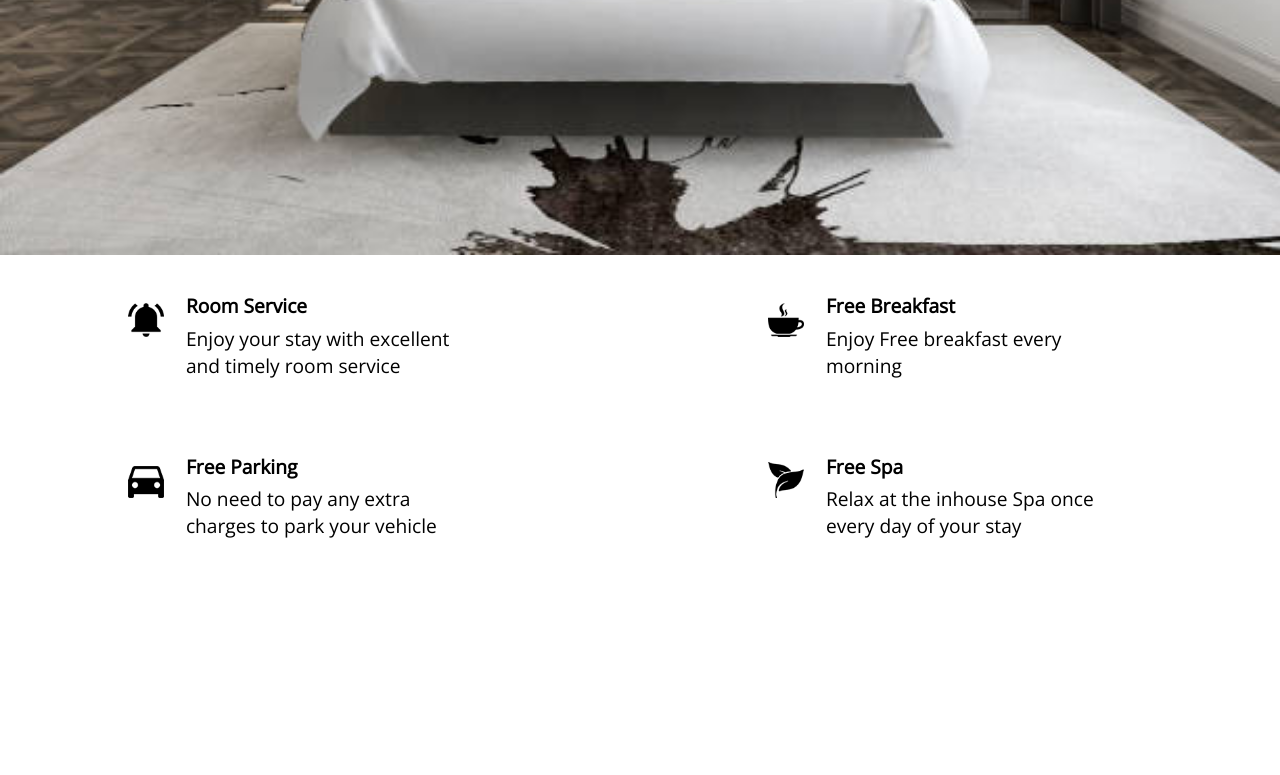
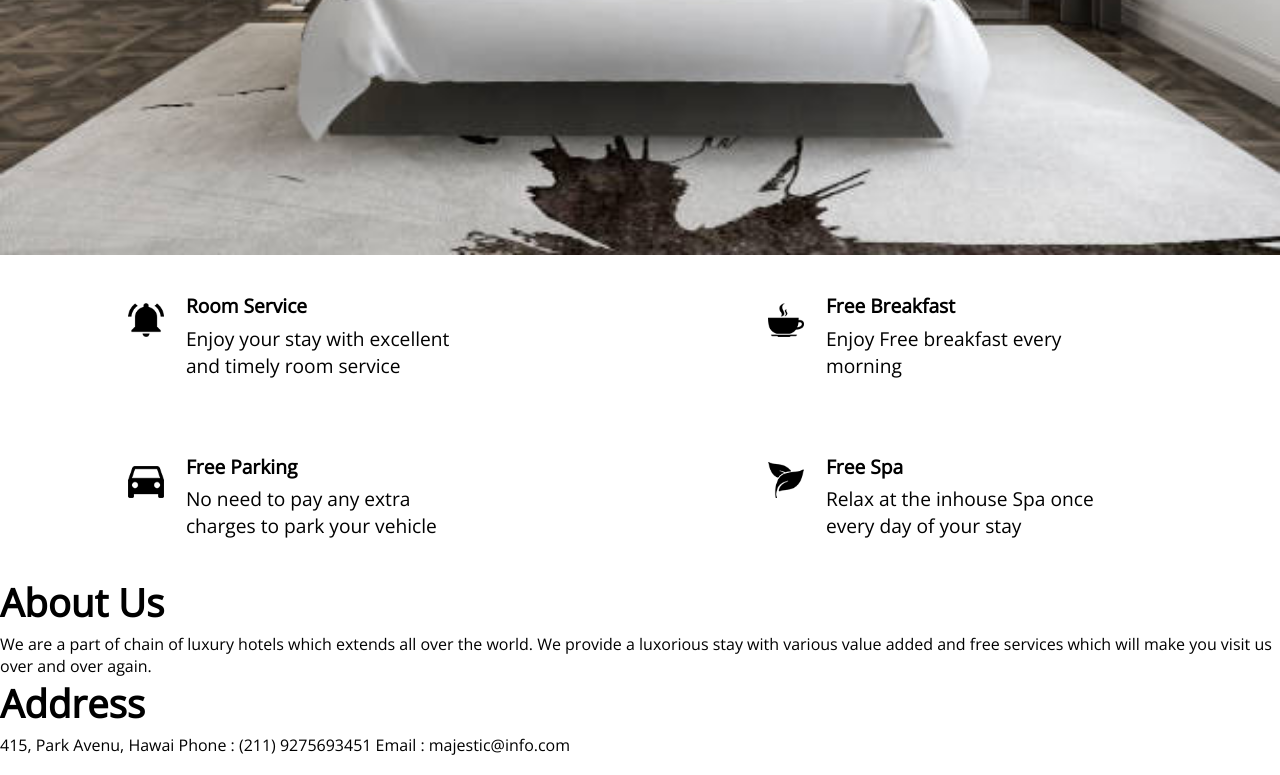
Before and after one commit to GeoffreyMokua/Hotel-booking-app, a plain HTML site: page index.html in a window 1280 px wide. Shown: the part 947-1722 px from the top of the page. Before the commit the page ends 1523 px from the top, so only its background shows below. Drawn offline with nearby package versions, Linux system fonts and the light colour scheme.

Commit message:
this commit will add the footer section

```diff
--- a/index.html
+++ b/index.html
@@ -86,16 +86,30 @@
 
 </section>
 
+     <footer class="tm-footer">
+        <div class="tm-us">
+          <p class="bold">About Us</p>
+    <p>We are a part of chain of luxury hotels
+        which extends all over the world. We
+        provide a luxorious stay with various value
+        added and free services which will make
+        you visit us over and over again.</p>
+    </div>
+    <div class="tm-address">
+        <p class="bold">Address</p>
+        <p>415, Park Avenu, Hawai
+            Phone : (211) 9275693451
+            Email : majestic@info.com</p>
+        </div>
+        <br/>
+        <div class="tm-media">
+            <a href="#"> <img src="images/fb.png"></a>
+            <a href="#"> <img src="images/G.png"> </a>
+            <a href="#"> <img src="images/twittr.png"> </a>
+            <a href="#">  <img src="images/insta.png"> </a>
 
-
-
-
-
-
-
-
-
-
+            </div>
+        </footer>
     <script src="main.js"></script>
 </body>
 </html>
```
